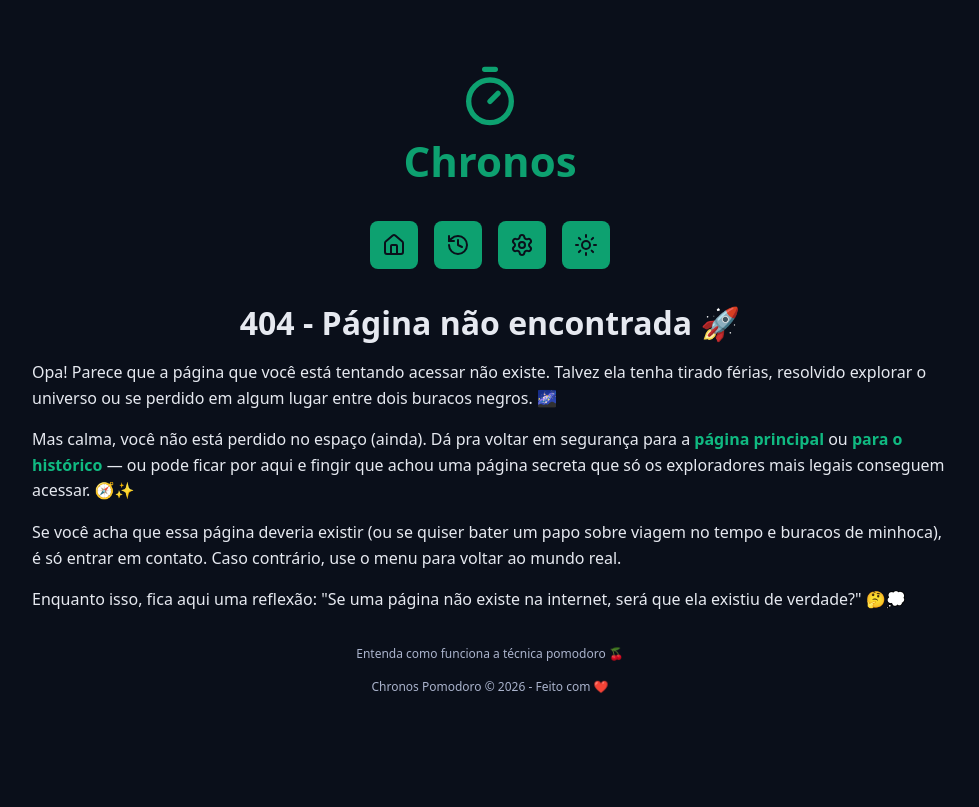
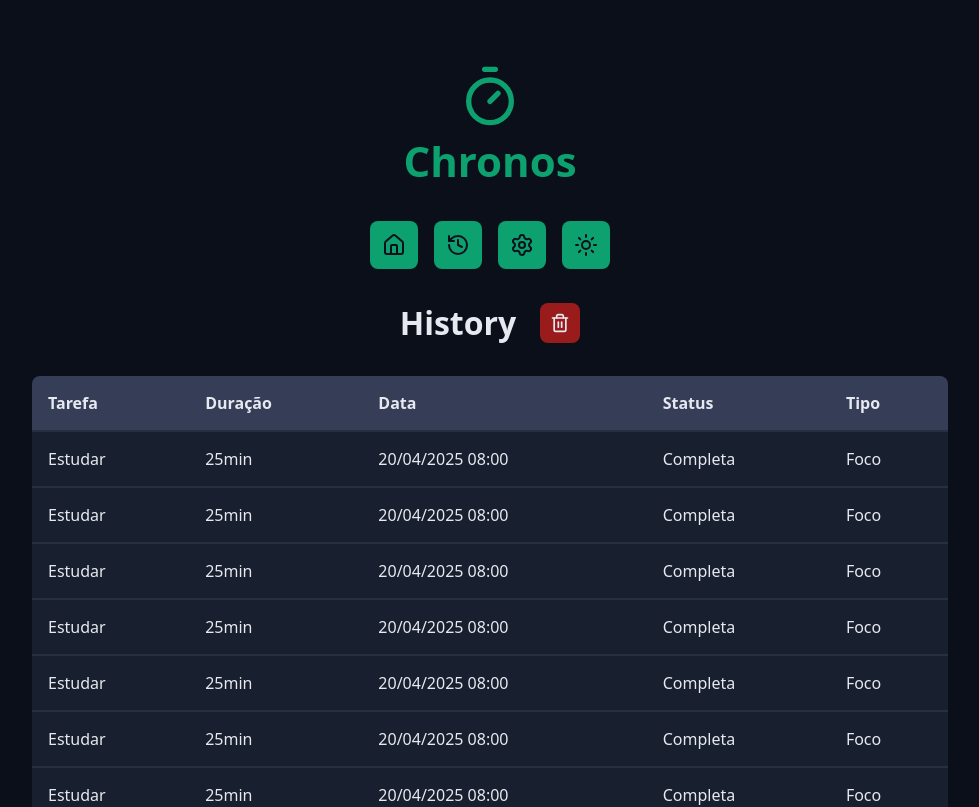
Before and after one commit to LuizBMJ/Project-Chronos, a React (Vite) app: page /history in a window 1280 px wide. Shown: the top 807 px of the page, without its empty margins (150-1129 px from the left). Built offline with nearby package versions, Linux system fonts and the light colour scheme.

Commit message:
feat(history): page history and style created

```diff
--- a/src/components/Menu/index.tsx
+++ b/src/components/Menu/index.tsx
@@ -34,11 +34,16 @@
       <Link to='/' className={styles.menuLink} aria-label='Ir para Home' title='Home'>
         <HouseIcon />
       </Link>
-      <Link to='#' className={styles.menuLink} aria-label='Ir para Histórico' title='Histórico'>
+      <Link
+        to='/history/'
+        className={styles.menuLink}
+        aria-label='Ir para Histórico'
+        title='Histórico'
+      >
         <HistoryIcon />
       </Link>
       <Link
-        to='#'
+        to='/settings/'
         className={styles.menuLink}
         aria-label='Ir para Configurações'
         title='Configurações'
--- /dev/null
+++ b/src/pages/History/index.tsx
@@ -0,0 +1,57 @@
+import { TrashIcon } from 'lucide-react'
+import { Container } from '../../components/Container'
+import { DefaultButton } from '../../components/DefaultButton'
+import { Heading } from '../../components/Heading'
+import { MainTemplate } from '../../templates/MainTemplate'
+
+import styles from './styles.module.css'
+
+export function History() {
+  return (
+    <MainTemplate>
+      <Container>
+        <Heading>
+          <span>History</span>
+          <span className={styles.buttonContainer}>
+            <DefaultButton
+              icon={<TrashIcon />}
+              color='red'
+              aria-label='Apagar todo o histórico'
+              title='Apagar histórico'
+            />
+          </span>
+        </Heading>
+      </Container>
+
+      <Container>
+        <div className={styles.responsiveTable}>
+          <table>
+            <thead>
+              <tr>
+                <th>Tarefa</th>
+                <th>Duração</th>
+                <th>Data</th>
+                <th>Status</th>
+                <th>Tipo</th>
+              </tr>
+            </thead>
+
+            <tbody>
+              {Array.from({ length: 20 }).map((_, index) => {
+                return (
+                  <tr key={index}>
+                    <td>Estudar</td>
+                    <td>25min</td>
+                    <td>20/04/2025 08:00</td>
+                    <td>Completa</td>
+                    <td>Foco</td>
+                  </tr>
+                )
+              })}
+            </tbody>
+          </table>
+        </div>
+      </Container>
+    </MainTemplate>
+  )
+}
--- /dev/null
+++ b/src/pages/History/styles.module.css
@@ -0,0 +1,37 @@
+.buttonContainer button {
+  min-width: auto;
+  margin: 0;
+  padding: 1rem;
+}
+
+.buttonContainer button svg {
+  width: 2rem;
+  height: 2rem;
+}
+
+.responsiveTable {
+  overflow-x: auto;
+  border-radius: 0.8rem;
+}
+
+.responsiveTable table {
+  width: 100%;
+  min-width: 64rem;
+  font-size: 1.6rem;
+  border-collapse: collapse;
+}
+
+.responsiveTable th {
+  background-color: var(--gray-600);
+}
+
+.responsiveTable td {
+  background-color: var(--gray-800);
+}
+
+.responsiveTable th,
+.responsiveTable td {
+  border-bottom: 0.2rem solid var(--gray-700);
+  text-align: left;
+  padding: 1.6rem;
+}
--- a/src/routers/MainRouter/index.tsx
+++ b/src/routers/MainRouter/index.tsx
@@ -1,6 +1,7 @@
 import { BrowserRouter, Route, Routes, useLocation } from 'react-router'
 import { Home } from '../../pages/Home'
 import { AboutPomodoro } from '../../pages/AboutPomodoro'
+import { History } from '../../pages/History'
 import { NotFound } from '../../pages/NotFound'
 import { useEffect } from 'react'
 
@@ -15,6 +16,7 @@
     <Routes>
       <Route path='/' element={<Home />} />
       <Route path='/about-pomodoro/' element={<AboutPomodoro />} />
+      <Route path='/history/' element={<History />} />
       <Route path='*' element={<NotFound />} />
     </Routes>
   )
```
